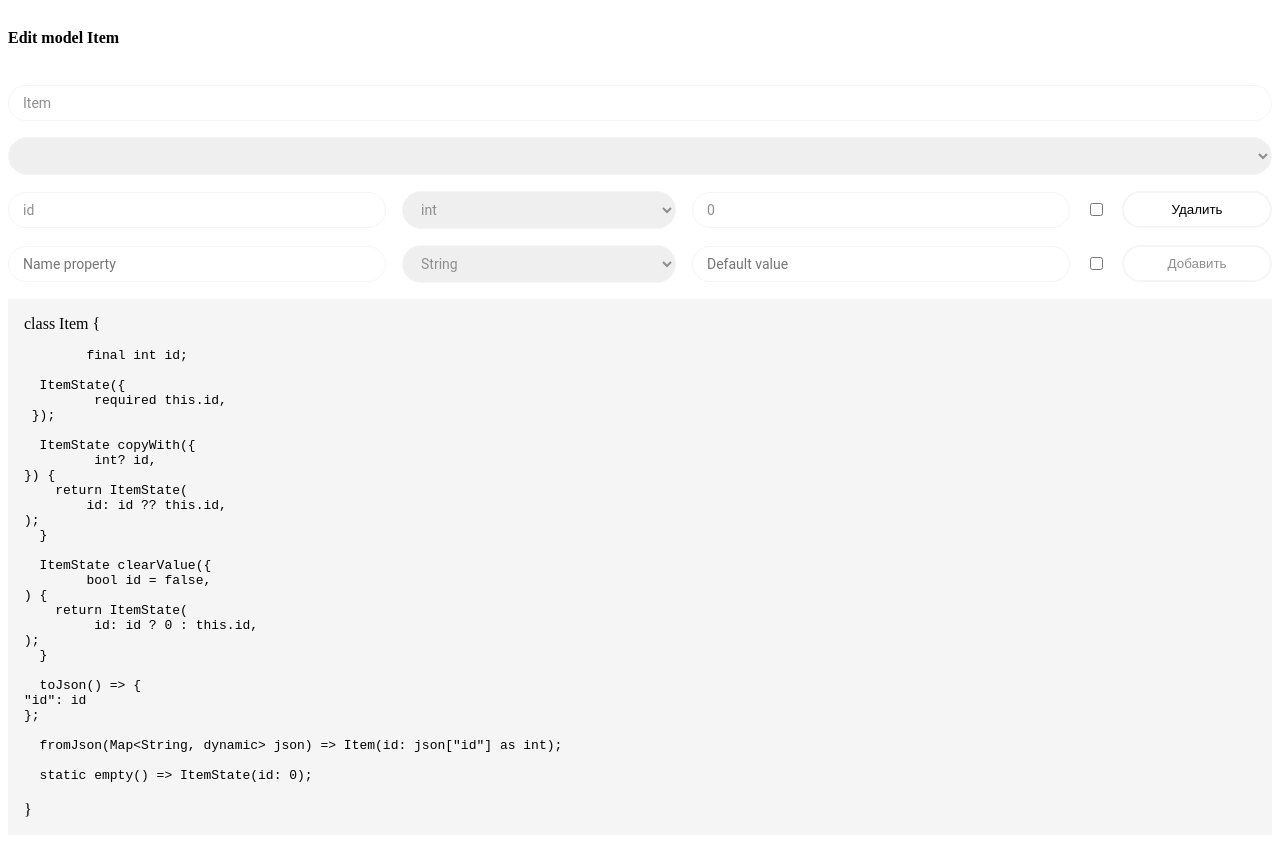
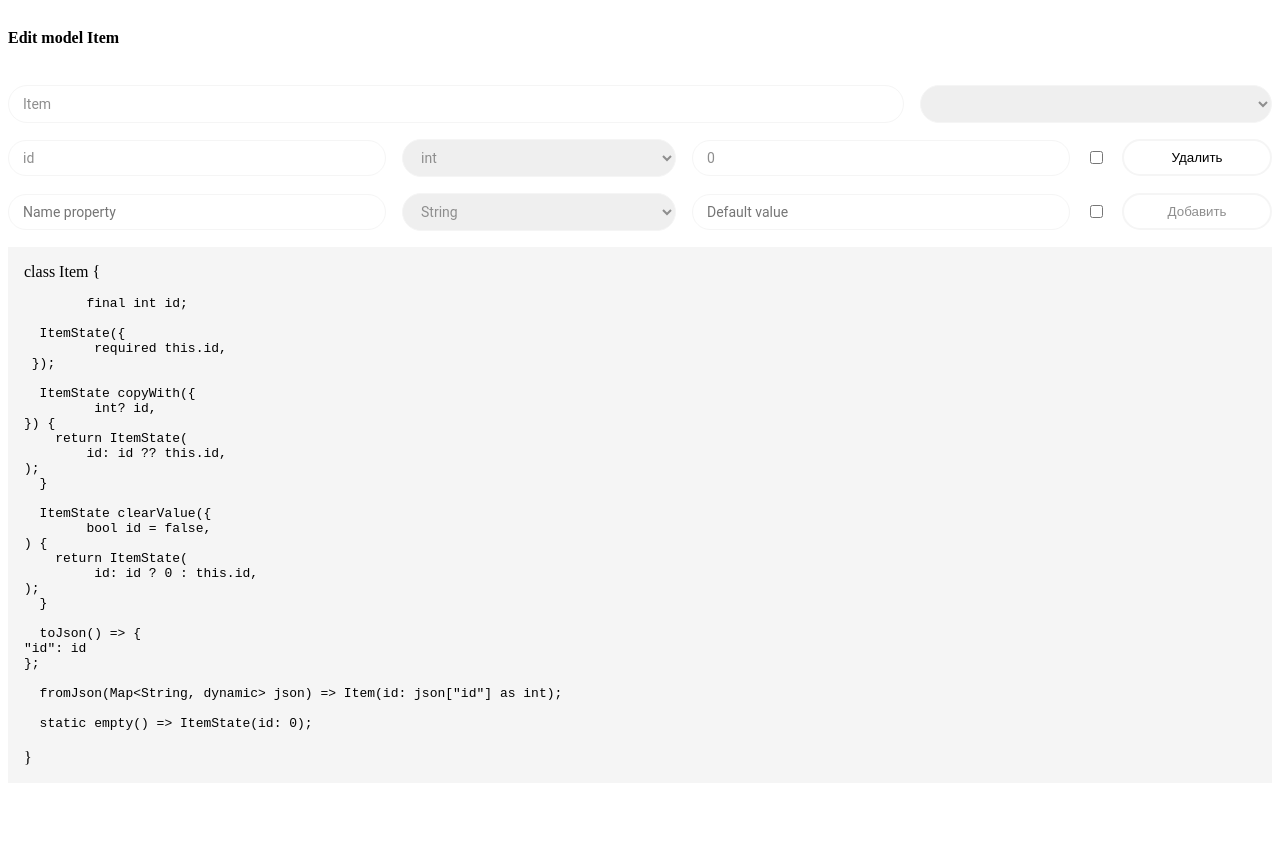
Before and after one commit to nilinov/bloc_template_generator, a Vue app: page /#/Model in a window 1280 px wide. After the commit the page ends 800 px from the top, so only its background shows below. Built offline with nearby package versions, Linux system fonts and the light colour scheme.

Commit message:
fix view edit model

```diff
--- a/src/assets/style.scss
+++ b/src/assets/style.scss
@@ -37,3 +37,7 @@ button {
     color: $color-gray-600;
   }
 }
+
+.inline {
+  display: flex;
+}
--- a/src/views/ModelEditor/index.vue
+++ b/src/views/ModelEditor/index.vue
@@ -2,8 +2,10 @@
   <div class="index">
     <h4>Edit model {{ name }}</h4>
 
-    <TextBox placeholder="Name class" v-model="name"/>
-    <SelectBox :options="[{ key: 'enum', value: 'enum' }]" placeholder="AdditionalInfo" v-model="AdditionalInfo"/>
+    <div class="inline">
+      <TextBox placeholder="Name class" v-model="name"/>
+      <SelectBox :options="[{ key: 'enum', value: 'enum' }]" placeholder="AdditionalInfo" v-model="AdditionalInfo"/>
+    </div>
 
     <PropLine v-for="(item, index) of items" :item="item" :key="`item-${item.name}-${item.type}`"
               @remove="handleRemoveItem(index)"/>
@@ -78,4 +80,16 @@ export default {
   display: grid;
   grid-gap: 1rem;
 }
+
+.inline {
+  input {
+    width: 100%;
+  }
+
+  select {
+    margin-left: 1rem;
+    width: 500px;
+  }
+}
+
 </style>
```
